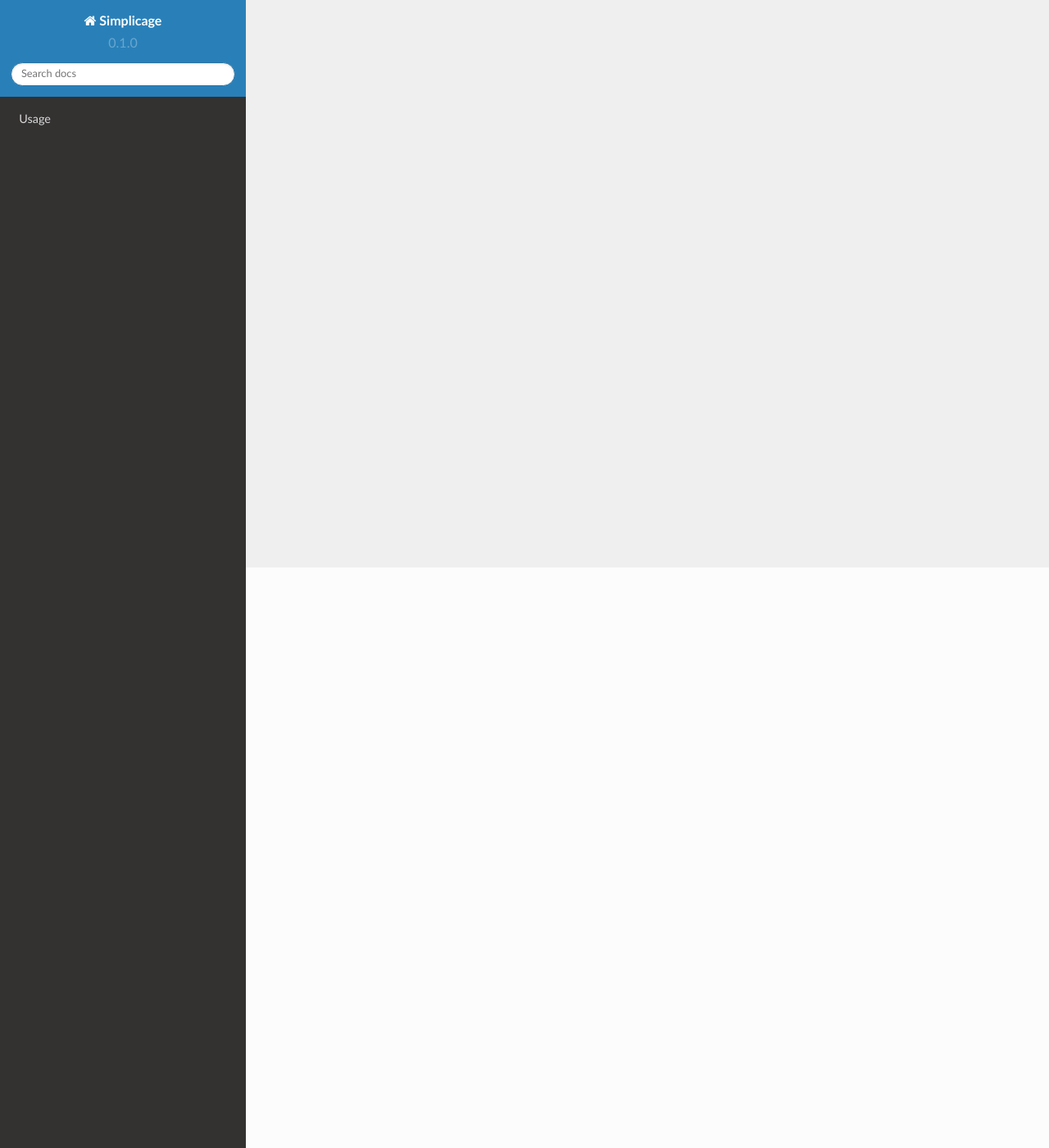
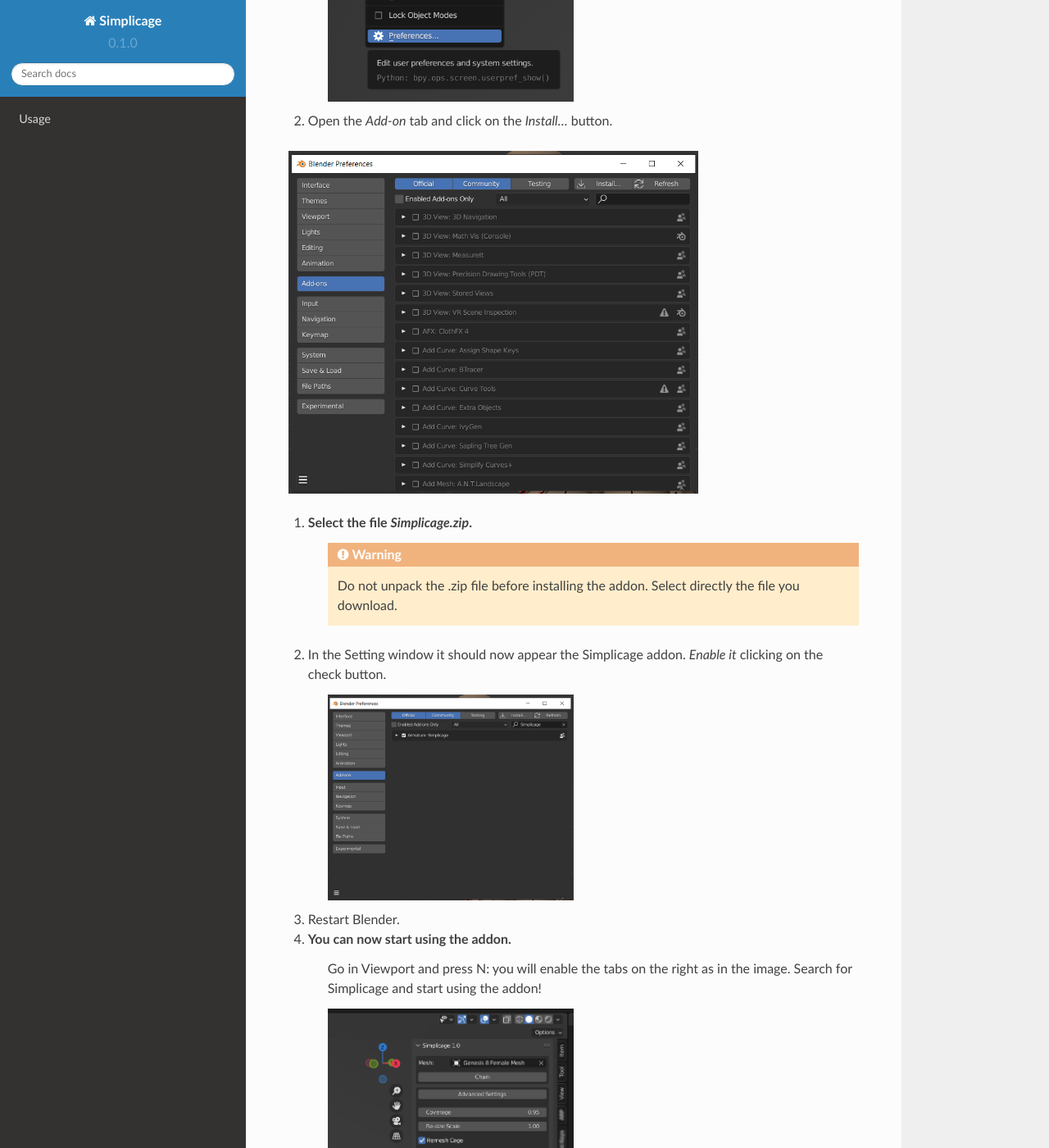
Before and after one commit to Mustard2/Simplicage-Documentation, a Sphinx documentation site: the page built from docs/source/installation.rst, in a window 1280 px wide and 1400 px high, scrolled down 708 px. Shown: the whole window at 82% size. Built offline with Sphinx 7.4.7 and the Read the Docs theme 2.0.0, drawn with Linux system fonts in a browser that asks for light colours; some of the changed text lies outside the part shown.

Commit message:
Installation

```diff
--- a/docs/source/installation.rst
+++ b/docs/source/installation.rst
@@ -1,10 +1,50 @@
 Installation
 ===================================
 
-In this section you will be guided in the process of installing Simplicage.
+In this section you will be guided in the process of installing Simplicage as an add-on.
 
 .. warning::
     Before proceeding with the installation, `be sure to install the latest Blender version <https://www.blender.org/download/>`_.
 
     In particular, the addon is compatible with Blender 3.0.x or newest versions.
     We can not provide any support for installing Simplicage on earlier versions.
+
+Procedure
+--------
+
+#. Open Blender *Settings*.
+
+    .. image:: images/simplicage_install_01.png
+       :width: 300
+
+#. Open the *Add-on* tab and click on the *Install...* button.
+
+.. image:: images/simplicage_install_02.png
+   :width: 500
+
+#. Select the file *Simplicage.zip*.
+    .. warning::
+        Do not unpack the .zip file before installing the addon. Select directly the file you download.
+
+#. In the Setting window it should now appear the Simplicage addon. *Enable it* clicking on the check button.
+
+    .. image:: images/simplicage_install_03.png
+       :width: 300
+
+#. Restart Blender.
+
+#. You can now start using the addon.
+    Go in Viewport and press N: you will enable the tabs on the right as in the image.
+    Search for Simplicage and start using the addon!
+
+    .. image:: images/simplicage_install_04.png
+       :width: 300
+
+Updating
+--------
+
+If you are updating the add-on, please follow again the guide before. Be sure to restart Blender before using the new version of the add-on.
+
+.. info::
+    While updating, the Setting window might not automatically select Simplicage.
+    Simply search for Simplicage with the search field to quickly find the new version of the add-on, and check if it is enabled.
```
